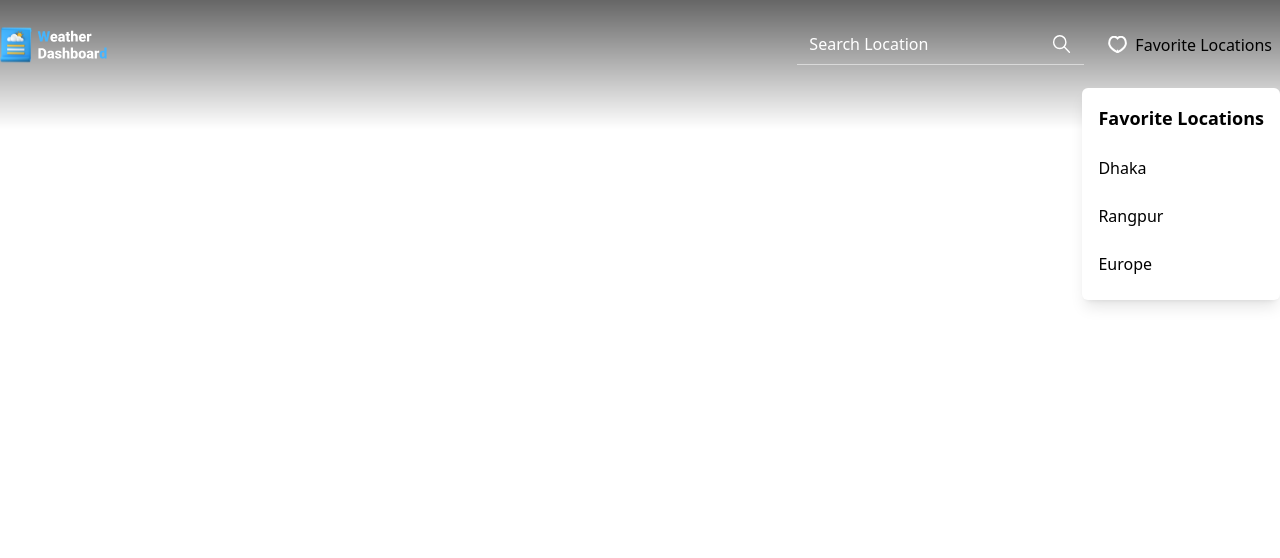
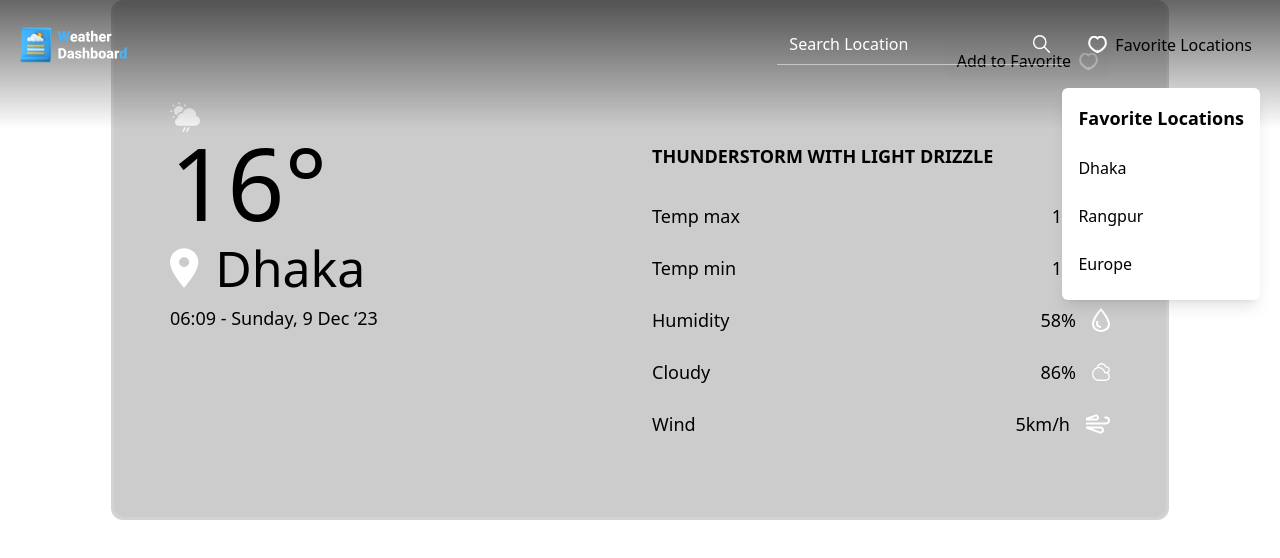
Before and after one commit to nurulamin092/weather-dashboard-client, a React app: page / in a window 1280 px wide. Shown: the top 558 px of the page. Built offline with nearby package versions, Linux system fonts and the light colour scheme; the HTML template or start-up script is replaced by a standard one.

Commit message:
weather boards

```diff
--- /dev/null
+++ b/src/components/Weather/AddToFavorite.jsx
@@ -0,0 +1,14 @@
+import React from "react";
+import heartImg from "../../assets/heart.svg";
+export default function AddToFavorite() {
+  return (
+    <>
+      <div className="flex items-center justify-end space-x-6">
+        <button className="text-sm md:text-base inline-flex items-center space-x-2 px-3 py-1.5 rounded-md bg-[#C5C5C54D]">
+          <span>Add to Favorite</span>
+          <img src={heartImg} alt="heart" />
+        </button>
+      </div>
+    </>
+  );
+}
--- /dev/null
+++ b/src/components/Weather/WeatherBoard.jsx
@@ -0,0 +1,22 @@
+import React from "react";
+import AddToFavorite from "./AddToFavorite";
+import WeatherCondition from "./WeatherCondition";
+import WeatherHeadLine from "./WeatherHeadLine";
+
+export default function WeatherBoard() {
+  return (
+    <>
+      <div className="container">
+        <div className="grid bg-black/20 rounded-xl backdrop-blur-md border-2 lg:border-[3px] border-white/[14%] px-4 lg:px-14 py-6 lg:py-10 min-h-[520px] max-w-[1058px] mx-auto">
+          <div className="grid md:grid-cols-2 gap-10 md:gap-6">
+            <div className="md:col-span-2">
+              <AddToFavorite />
+            </div>
+            <WeatherHeadLine />
+            <WeatherCondition />
+          </div>
+        </div>
+      </div>
+    </>
+  );
+}
--- /dev/null
+++ b/src/components/Weather/WeatherCondition.jsx
@@ -0,0 +1,55 @@
+import React from "react";
+import tempMaxImg from "../../assets/icons/temp-max.svg";
+import tempMinImg from "../../assets/icons/temp-min.svg";
+import humidityImg from "../../assets/icons/humidity.svg";
+import cloudImg from "../../assets/icons/cloud.svg";
+import windImg from "../../assets/icons/wind.svg";
+
+export default function WeatherCondition() {
+  return (
+    <>
+      <div>
+        <p className="text-sm lg:text-lg font-bold uppercase mb-8">
+          thunderstorm with light drizzle
+        </p>
+        <ul className="space-y-6 lg:space-y-6">
+          <li className="text-sm lg:text-lg flex items-center justify-between space-x-4">
+            <span>Temp max</span>
+            <div className="inline-flex space-x-4">
+              <p>19°</p>
+              <img src={tempMaxImg} alt="temp-max" />
+            </div>
+          </li>
+          <li className="text-sm lg:text-lg flex items-center justify-between space-x-4">
+            <span>Temp min</span>
+            <div className="inline-flex space-x-4">
+              <p>19°</p>
+              <img src={tempMinImg} alt="temp-min" />
+            </div>
+          </li>
+          <li className="text-sm lg:text-lg flex items-center justify-between space-x-4">
+            <span>Humidity</span>
+            <div className="inline-flex space-x-4">
+              <p>58%</p>
+              <img src={humidityImg} alt="humidity" />
+            </div>
+          </li>
+          <li className="text-sm lg:text-lg flex items-center justify-between space-x-4">
+            <span>Cloudy</span>
+            <div className="inline-flex space-x-4">
+              <p>86%</p>
+              <img src={cloudImg} alt="cloudy" />
+            </div>
+          </li>
+          <li className="text-sm lg:text-lg flex items-center justify-between space-x-4">
+            <span>Wind</span>
+            <div className="inline-flex space-x-4">
+              <p>5km/h</p>
+              <img src={windImg} alt="wind" />
+            </div>
+          </li>
+        </ul>
+      </div>
+    </>
+  );
+}
--- /dev/null
+++ b/src/components/Weather/WeatherHeadLine.jsx
@@ -0,0 +1,24 @@
+import React from "react";
+import cloudImg from "../../assets/cloud.svg";
+import pinImg from "../../assets/pin.svg";
+export default function WeatherHeadLine() {
+  return (
+    <>
+      <div>
+        <div className="max-md:flex items-center justify-between md:-mt-10">
+          <img src={cloudImg} alt="cloud" />
+          <div className="max-md:flex items-center max-md:space-x-4">
+            <h1 className="text-[60px] lg:text-[80px] xl:text-[100px] leading-none md:mb-4">
+              16°
+            </h1>
+            <div className="flex items-center space-x-4 md:mb-4">
+              <img src={pinImg} />
+              <h2 className="text-2xl lg:text-[50px]">Dhaka</h2>
+            </div>
+          </div>
+        </div>
+        <p className="text-sm lg:text-lg">06:09 - Sunday, 9 Dec ‘23</p>
+      </div>
+    </>
+  );
+}
--- a/src/page/Page.jsx
+++ b/src/page/Page.jsx
@@ -1,10 +1,16 @@
 import React from "react";
 import Header from "../components/Header/Header";
+import WeatherBoard from "../components/Weather/WeatherBoard";
 
 export default function Page() {
   return (
     <>
       <Header />
+      <main>
+        <section>
+          <WeatherBoard />
+        </section>
+      </main>
     </>
   );
 }
--- a/tailwind.config.js
+++ b/tailwind.config.js
@@ -5,7 +5,16 @@ export default {
     "./src/**/*.{js,ts,jsx,tsx}"
   ],
   theme: {
-    extend: {},
+    extend: {
+      container: {
+        center: true,
+        padding: "1.25rem"
+      },
+      colors: {
+        body: "#1D1E28",
+        light: "#fff"
+      }
+    },
   },
   plugins: [],
 }
```
